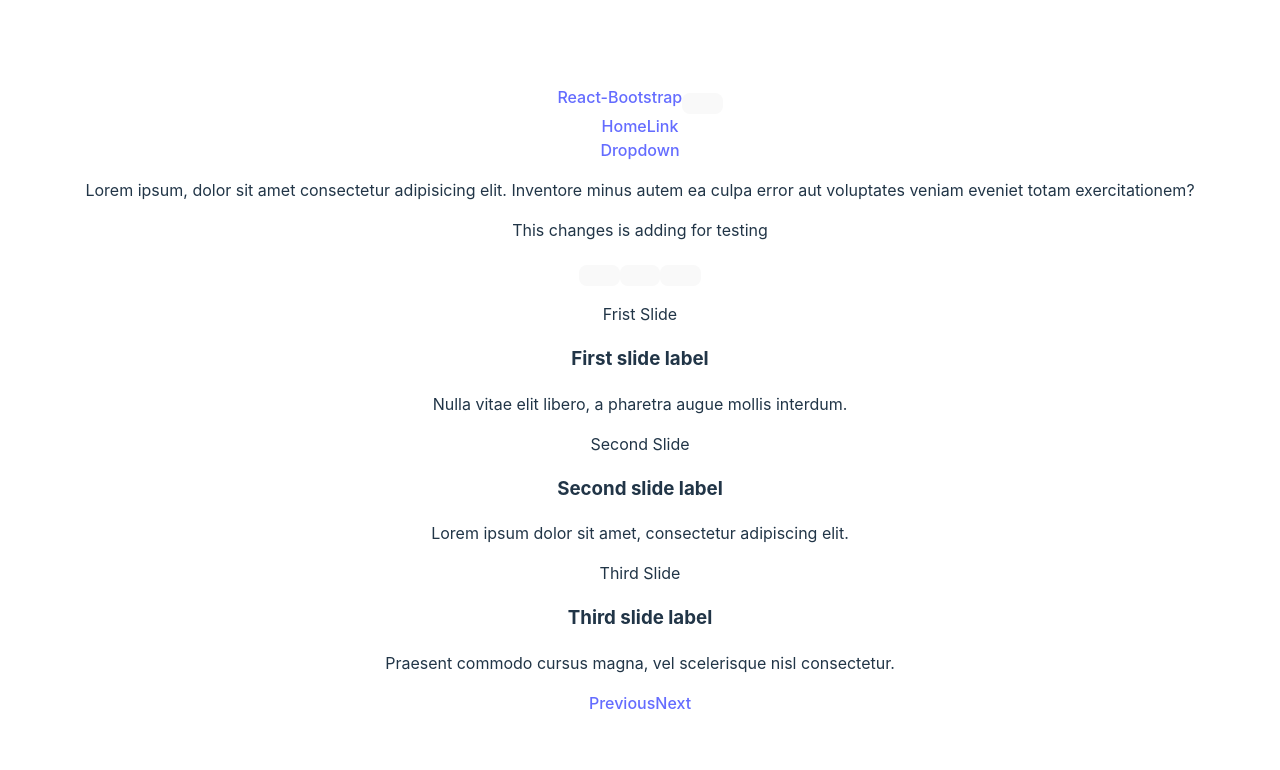
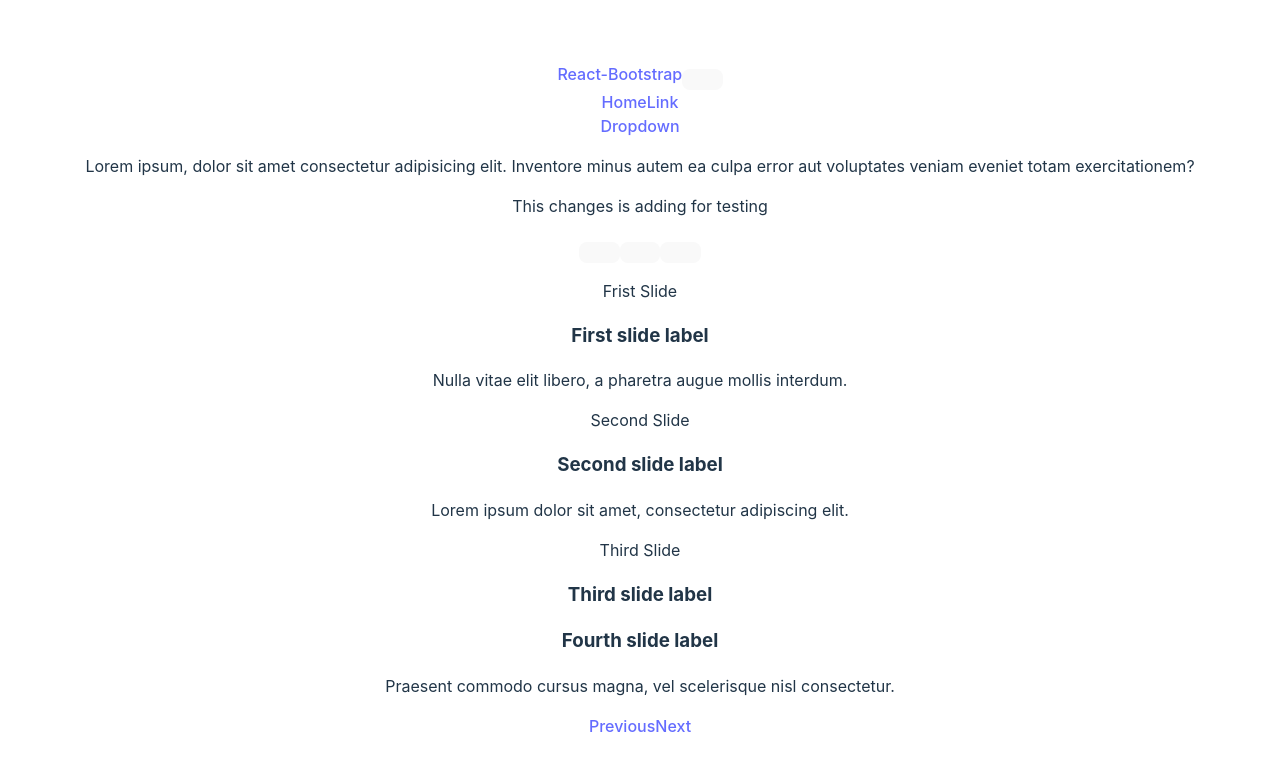
Before and after one commit to ManavLohar/Git-Project, a React (Vite) app: page / in a window 1280 px wide. Shown: the top 770 px of the page. Built offline with nearby package versions, Linux system fonts and the light colour scheme.

Commit message:
add fourth slide label

```diff
--- a/src/components/CarouselS.jsx
+++ b/src/components/CarouselS.jsx
@@ -28,6 +28,7 @@ function CarouselS() {
         <p>Third Slide</p>
         <Carousel.Caption>
           <h3>Third slide label</h3>
+          <h3>Fourth slide label</h3>
           <p>
             Praesent commodo cursus magna, vel scelerisque nisl consectetur.
           </p>
```
